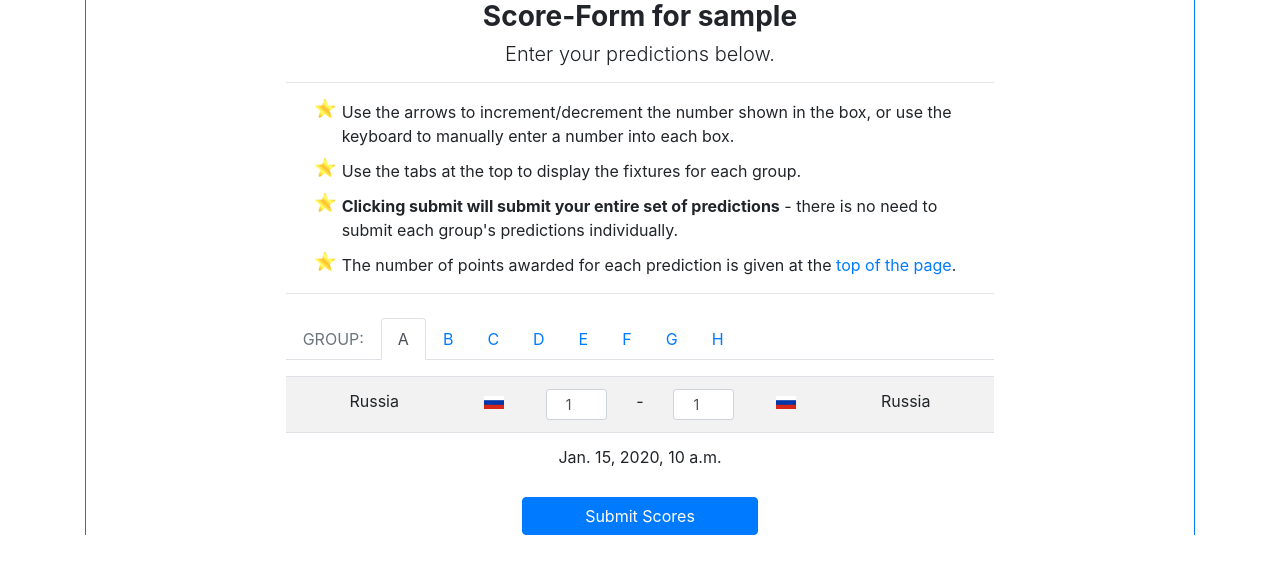
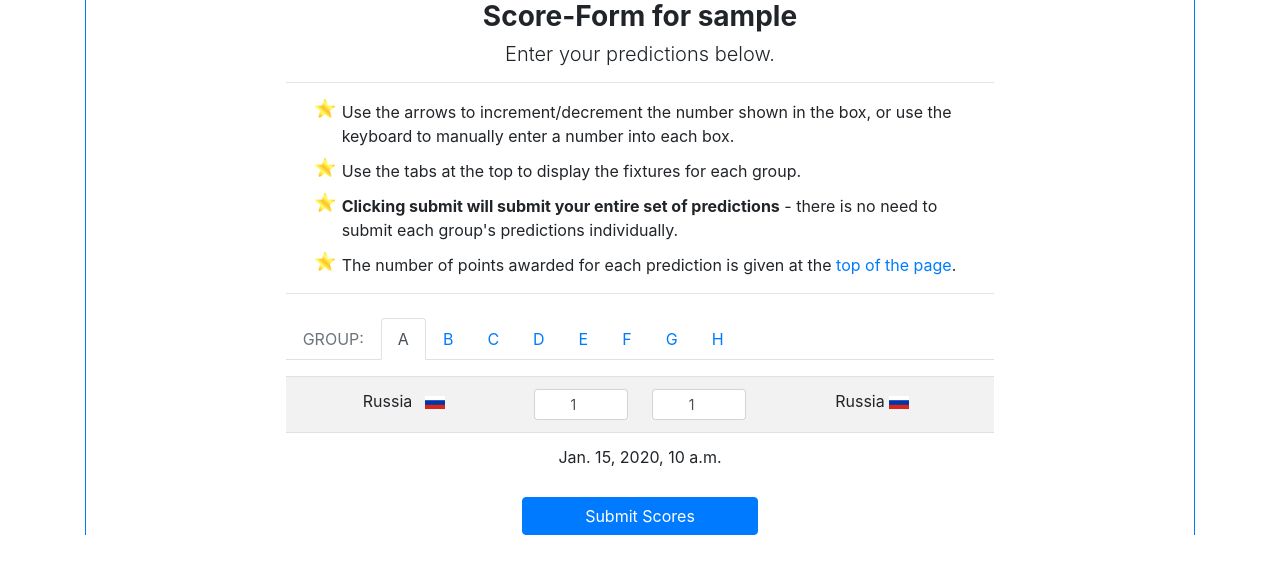
Before and after one commit to atlasJackson/soccerates, a Django app: page /answer_form/ in a window 1280 px wide. Shown: the part 876-1455 px from the top of the page. Run offline with Django 3.2, Linux system fonts and the light colour scheme; a user stored in the database is signed in; data comes from the database, SQL or seed files in the repository; tables that the repository leaves empty hold one stand-in row (values such as "Sample post"); grey boxes marked "Sample" are stand-in pictures; parts of the project's set-up code (start-up, migrations or seed data) failed here and were passed over; some libraries are stand-ins or nearby versions.

Commit message:
Bootstrap 03: Finished answer form and WC schedule templates.

```diff
--- a/static/css/main.css
+++ b/static/css/main.css
@@ -228,52 +228,11 @@ footer hr {
 }
 
 
-/* GROUP TABLES */
-.team-group-name-cell {
-  width:50%;
-}
-
-.team-group-stats-cell {
-  width:8%;
-}
-
-.team-group-points-cell {
-  width:10%;
-}
-
-.short-team-group-name-cell {
-  width:60%;
-}
-
-.short-team-group-stats-cell {
-  width:10%;
-}
-
-.short-team-group-points-cell {
-  width:20%;
-}
-
-
 /* FORMS */
-.team-name-cell {
-  width:25%;
-}
-
-.team-flag-cell {
-  width:10%;
-}
-
-.dash-versus-cell {
-  width:6%;
-}
-
-.goal-input-cell {
-  width:12%;
-}
 
 .goal-input-widget {
   text-align: center;
-  background-color: #ffffff;
+  background-color: #fff;
 }
 
 
--- a/templates/answer_form.html
+++ b/templates/answer_form.html
@@ -8,7 +8,6 @@
 
 {% block body_block %}
     <div class="container mt-1">
-        {% if user.is_authenticated %}
 
         <!-- Predictions Banner  -->
         <div class="profile row mb-3">
@@ -19,7 +18,7 @@
             </div>
         </div>
 
-
+        <!-- Predictions Points Graphic  -->
         <div class="row points-system mb-5">
             <div class="col-8 my-3">
                 <img src="{% static 'img/soccerates-points-system.png' %}" class="img-fluid" alt="Points System Graphic"/>
@@ -30,9 +29,11 @@
             </div>
         </div>
 
+        <!-- Main block. -->
         <div class="border-right border-left border-primary mx-0 px-0">
-                <div class="scoreline-form col-12 col-md-8 offset-md-2">
+            <div class="scoreline-form col-12 col-lg-8 offset-lg-2">
 
+                <!-- Predictions details and information. -->
                 <div class="mb-4" id="form-instructions">
                     <h3 class="text-center font-weight-bold">Score-Form for {{request.user.username}}</h3>
                     <h5 class="text-center font-weight-light">Enter your predictions below.</h5>
@@ -50,8 +51,7 @@
 
                 </div>
 
-
-
+                <!-- Form for predictions. -->
                 <form class="mb-5" id="answer_form" method="post" action="{% url 'answer_form' %}">
 
                     {% csrf_token %}
@@ -95,15 +95,6 @@
                                 <div class="tab-pane fade show active" id="group-{{ group }}" role="tabpanel" aria-labelledby="group-{{ group }}-tab">
                                     {{ management_form }}
                                     <table class="table table-striped table-hover text-center">
-                                            <colgroup>
-                                                <col class="team-name-cell">
-                                                <col class="team-flag-cell">
-                                                <col class="goal-input-cell">
-                                                <col class="dash-versus-cell">
-                                                <col class="goal-input-cell">
-                                                <col class="team-flag-cell">
-                                                <col class="team-name-cell">
-                                            </colgroup>
                                         <tbody>
                             {% endif %}
 
@@ -116,42 +107,44 @@
                                 <div class="tab-pane fade" id="group-{{ group }}" role="tabpanel" aria-labelledby="group-{{ group }}-tab">
                                     <table class="table table-striped table-hover text-center">
                                         <tbody>
-                                            <colgroup>
-                                                <col class="team-name-cell">
-                                                <col class="team-flag-cell">
-                                                <col class="goal-input-cell">
-                                                <col class="dash-versus-cell">
-                                                <col class="goal-input-cell">
-                                                <col class="team-flag-cell">
-                                                <col class="team-name-cell">
-                                            </colgroup>
                             {% endif %}
 
                             <!-- Normal operation for every iteration: draw the table row with the fixture details, and the form -->
                                             <tr style="height:30px;">
                                                 {{ answer_form.fixture }}
-                                                    <td>{{ fixture.team1.name }}</td>
-                                                    <td>
-                                                        <img src="{% static fixture.team1.flag.url %}" class="flag mr-2" alt="{{fixture.team1.name}}"/>
+
+                                                <!-- Team 1 name and flag -->
+                                                <td class="col-3 col-md-4">
+                                                    {{ fixture.team1.name }}
+                                                    <img src="{% static fixture.team1.flag.url %}" class="flag text-right ml-2" alt="{{fixture.team1.name}}"/>
                                                 </td>
+
                                                 <div class="form-group">
                                                     {% if fixture|editable %}
-                                                            <td>{{ answer_form.team1_goals|add_class:"form-control form-control-sm goal-input-widget" }}</td>
-                                                            <td> - </td>
-                                                            <td>{{ answer_form.team2_goals|add_class:"form-control form-control-sm goal-input-widget" }} </td>
+                                                        <td class="col-3 col-md-2">
+                                                            {{ answer_form.team1_goals|add_class:"form-control form-control-sm goal-input-widget" }}
+                                                        </td>
+                                                        <td class="col-3 col-md-2">
+                                                            {{ answer_form.team2_goals|add_class:"form-control form-control-sm goal-input-widget" }}
+                                                        </td>
                                                     {% else %}
-                                                            <td>{{ answer_form.team1_goals|disable_input }}</td>
-                                                            <td> - </td>
-                                                            <td>{{ answer_form.team2_goals|disable_input }}
+                                                        <td class="col-3 col-md-2">
+                                                            {{ answer_form.team1_goals|disable_input }}
+                                                        </td>
+                                                        <td class="col-3 col-md-2">
+                                                            {{ answer_form.team2_goals|disable_input }}
+                                                        </td>
                                                     {% endif %}
                                                 </div>
-                                                    <td>
-                                                        <img src="{% static fixture.team2.flag.url %}" class="flag ml-2" alt="{{fixture.team1.name}}"/>
+
+                                                <!-- Team 2 name and flag - switches order depending on screen size -->
+                                                <td class="col-3 col-md-4">
+                                                    {{ fixture.team2.name }}
+                                                    <img src="{% static fixture.team2.flag.url %}" class="flag mr-2" alt="{{fixture.team1.name}}"/>
                                                 </td>
-                                                    <td>{{ fixture.team2.name }}</td>
                                             </tr>
                                             <tr>
-                                                    <td colspan="7">{{ fixture.match_date }}</td>
+                                                <td colspan="5">{{ fixture.match_date }}</td>
                                             </tr>
 
                             <!-- If the last iteration, destroy the table! -->
@@ -163,51 +156,18 @@
 
                         {% endfor %}
                     </div>
+
                     <div class="submit-form">
                         <input class="btn btn-primary col-md-4 offset-md-4" id="predict_scores" type="submit" name="submit" value="Submit Scores" />
                         <span id="form-disabled-error" class="mt-2 text-danger d-none text-center">
                             <small>You must select a score for both teams in each fixture</small>
                         </span>
                     </div>
+
                 </form>
+
             </div>
         </div>
 
-
-        {% else %}
-            Hello
-        {% endif %}
     </div>
 {% endblock %}
-
-
-
-
-
-<!-- Kept this for reference - going to rebuild the forms. -->
-            {% comment %} <div>
-                <form id="answer_form" method="post" action="{% url 'answer_form' %}">
-                {% csrf_token %}
-                <table class="table table-striped table-hover">
-                    <!-- Display each form in the formset for each fixture. -->
-                    {{ answer_formset.management_form }}
-                    {% for answer_form in answer_formset %}
-                        <tr style="height:30px;">
-                            <td>Group {{ fixtures|getGroup:forloop.counter0 }}</td>
-                            <td>{{ fixtures|getTeamOne:forloop.counter0 }}</td>
-                            <td>{{ answer_form.team1_goals }}</td>
-
-                            <td> - </td>
-
-                            <td>{{ answer_form.team2_goals }}</td>
-                            <td>{{ fixtures|getTeamTwo:forloop.counter0 }}</td>
-
-                            <td>{{ fixtures|getMatchDate:forloop.counter0 }}</td>
-                        </tr>
-                    {% endfor %}
-                </table>
-                <br />
-
-                <input class="btn btn-primary btn-sm" id="predict_scores" type="submit" name="submit" value="Submit Scores" />
-                </form>
-            </div> {% endcomment %}
--- a/templates/include_fixtures.html
+++ b/templates/include_fixtures.html
@@ -52,7 +52,7 @@
                     <td class="col-3 col-sm-2 text-center px-0 mx-0">
                     {% endif %}
                         {% if fixture.status %}
-                            {{ fixture.team1_goals }} - {{ fixture.team2_goals }}
+                            <strong>{{ fixture.team1_goals }} - {{ fixture.team2_goals }}</strong>
                         {% else %}
                              vs
                         {% endif %}
--- a/templates/world_cup.html
+++ b/templates/world_cup.html
@@ -26,7 +26,7 @@
         <main>
             {% for group, fixture_list in fixtures.items %}
             <div class="row mt-3">
-                <div class="col-7 pl-0">
+                <div class="col-12 col-lg-10 col-xl-8 pl-0">
                     {% include 'include_groups.html' with group=group fixture_list=fixture_list short=False %}
                 </div>
                 <div class="col-5">
@@ -35,7 +35,7 @@
             </div>
             <div class="row mt-3 border-bottom border-primary">
                 <div class="col-12">
-                    {% include 'include_fixtures.html' with fixtures=fixture_list%}
+                    {% include 'include_fixtures.html' with fixtures=fixture_list %}
                 </div>
             </div>
             {% endfor %}
```
Also changed, not shown: templates/include_groups.html (+16 -26 lines), templates/test.html (deleted, +0 -96 lines). Lines whose indentation alone changed are shown as unchanged.
